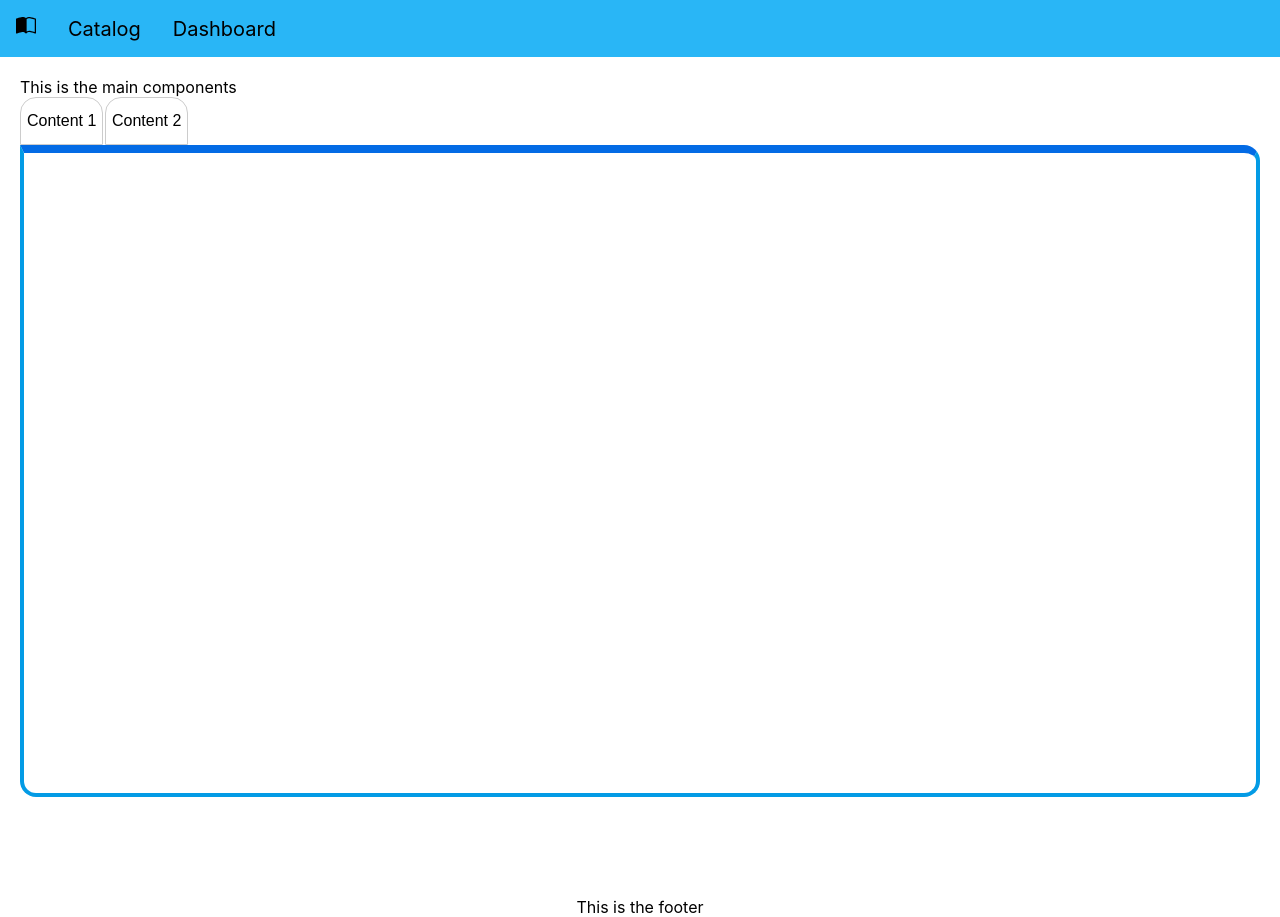
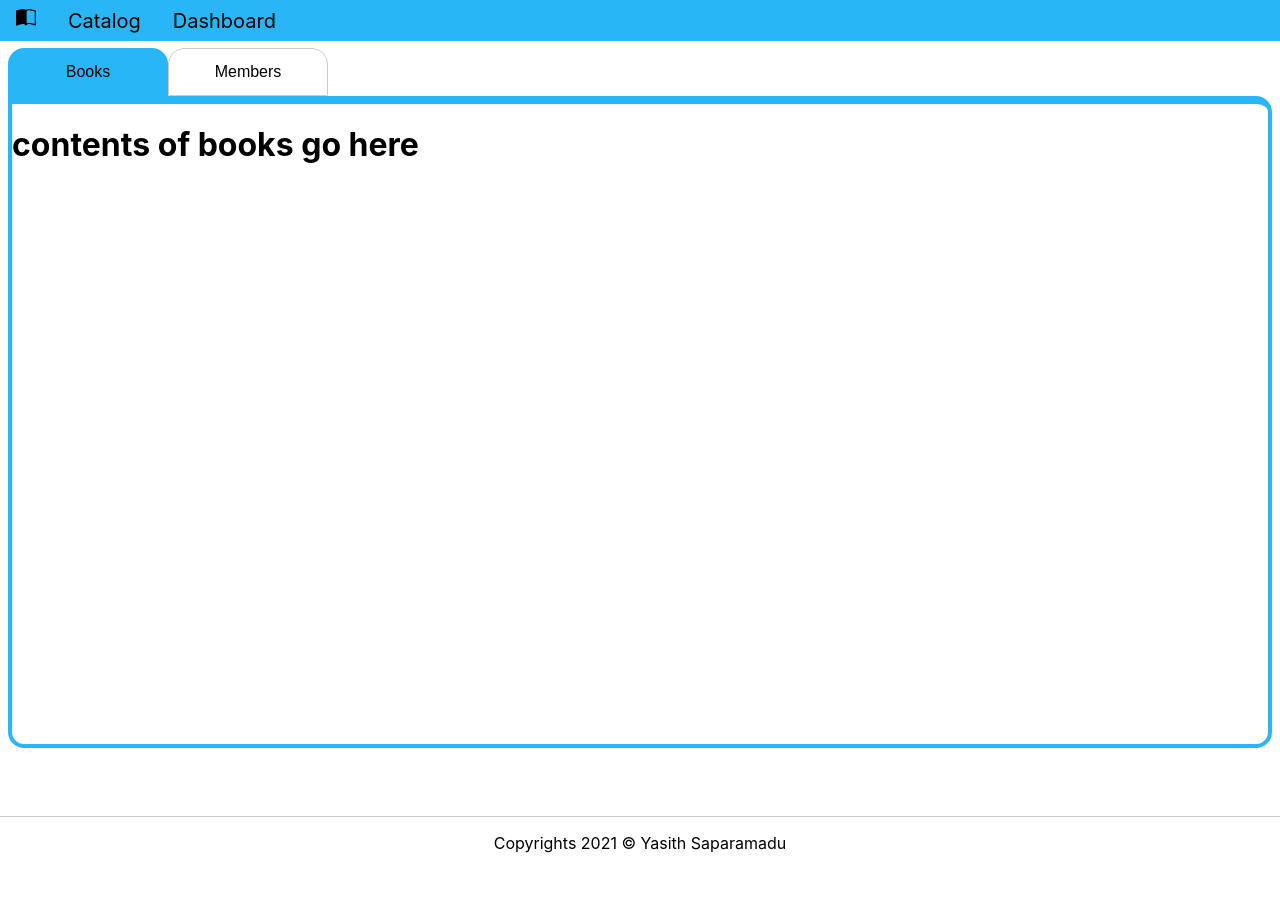
Before and after one commit to yasithSaparamadu/spark_lms, a React (Create React App) app: page / in a window 1280 px wide. After the commit the page ends 869 px from the top, so only its background shows below. Built offline with nearby package versions, Linux system fonts and the light colour scheme.

Commit message:
REgactor Tabs to have dynamic content and Refactor Footer

```diff
--- a/src/App.js
+++ b/src/App.js
@@ -1,7 +1,7 @@
 import { ThemeProvider } from "styled-components";
 import { BsBookHalf } from "react-icons/bs";
 
-import { Main, Footer } from "./components/Layout";
+import { Main, Footer, Header } from "./components/Layout";
 import { NavBar, NavItem, NavLink } from "./components/Navbar";
 
 import Dashboard from "./containers/Dashboard";
@@ -17,9 +17,12 @@ function App() {
     secondary: {
       main: "#fff",
     },
+    spacing: (factor) => `${factor * 8}px`,
   };
+
   return (
     <ThemeProvider theme={theme}>
+      <Header>
         <NavBar>
           <NavItem href="#">
             <NavLink>
@@ -33,11 +36,13 @@ function App() {
             <NavLink>Dashboard</NavLink>
           </NavItem>
         </NavBar>
+      </Header>
       <Main>
-        This is the main components
         <Dashboard />
       </Main>
-      <Footer>This is the footer</Footer>
+      <Footer>
+        Copyrights {new Date().getFullYear()} © Yasith Saparamadu{""}
+      </Footer>
     </ThemeProvider>
   );
 }
--- a/src/components/Layout.js
+++ b/src/components/Layout.js
@@ -1,11 +1,20 @@
 import styled from "styled-components";
 
+export const Header = styled.header`
+  height: 5vh;
+`;
+
 export const Main = styled.main`
-  min-height: 100vh;
-  padding: 2.5vh;
+  min-height: 95vh;
+  padding: ${(props) => props.theme.spacing(1)};
+  display: flex;
+  align-items: center;
+  flex-direction: column;
 `;
 
 export const Footer = styled.footer`
   display: flex;
   justify-content: center;
+  padding: 1em;
+  border-top: 1px solid #ccc;
 `;
--- a/src/components/Navbar.js
+++ b/src/components/Navbar.js
@@ -3,10 +3,14 @@ import styled from "styled-components";
 export const NavBar = styled.ul`
   list-style-type: none;
   margin: 0;
-  padding: 1em 0;
+  padding: ${(props) => props.theme.spacing(1)} 0;
   overflow: hidden;
   background-color: ${(props) => props.theme.primary.main};
   width: 100%;
+  position: fixed;
+  top: 0;
+  z-index: 1;
+  max-height: 5vh;
 `;
 
 export const NavItem = styled.li`
--- a/src/components/Tabs.js
+++ b/src/components/Tabs.js
@@ -1,9 +1,20 @@
+import { React, useState } from "react/cjs/react.development";
 import styled from "styled-components";
 
-export const Tabs = styled.div`
+export const TabsContainer = styled.div`
   overflow: hidden;
   background: #fff;
   heaight: 100%;
+  width: 100%;
+`;
+
+const TabButtonContainer = styled.div`
+  display: flex;
+
+  > * {
+    flex: 1 1 0;
+    max-width: 10em;
+  }
 `;
 
 export const Tab = styled.button`
@@ -11,23 +22,23 @@ export const Tab = styled.button`
   outline: none;
   cursor: pointer;
   position: relative;
-  margin-right: 0.1em;
   font-size: 1em;
   border: ${(props) => (props.active ? "" : "1px solid #ccc")};
   border-button: none;
-  background-color: ${(props) => (props.active ? "#039be5" : "#fff")};
+  background-color: ${(props) =>
+    props.active ? props.theme.primary.main : "#fff"};
   height: 3em;
-  color: ${(props) => (props.active ? "#fff" : "#000")};
+  color: ${(props) => props.theme.primary.textColor};
   border-top-left-radius: 1em;
   border-top-right-radius: 1em;
   :hover {
-    background-color: #4fc3f7;
+    background-color: ${(props) => props.theme.primary.ligt};
   }
 `;
 
-export const TabContent = styled.div`
-  border: 0.25em solid #039be5;
-  border-top: 0.5em solid #036be5;
+export const TabContents = styled.div`
+  border: 0.25em solid ${(props) => props.theme.primary.main};
+  border-top: 0.5em solid ${(props) => props.theme.primary.main};
   border-top-right-radius: 1em;
   border-bottom-right-radius: 1em;
   border-bottom-left-radius: 1em;
@@ -37,3 +48,33 @@ export const TabContent = styled.div`
 export const Content = styled.div`
   ${(props) => (props.active ? "" : "display: none")};
 `;
+
+export default function Tabs(props) {
+  const { contents } = props;
+
+  const [active, setActive] = useState(0);
+
+  const handleClick = (event) => {
+    const index = parseInt(event.target.id, 0);
+    if (index !== active) {
+      setActive(index);
+    }
+  };
+
+  return (
+    <TabsContainer>
+      <TabButtonContainer>
+        {contents.map((content, index) => (
+          <Tab onClick={handleClick} active={active === index} id={index}>
+            {content.title}
+          </Tab>
+        ))}
+      </TabButtonContainer>
+      <TabContents>
+        {contents.map((content, index) => (
+          <Content active={active === index}>{content.elements}</Content>
+        ))}
+      </TabContents>
+    </TabsContainer>
+  );
+}
--- a/src/containers/Dashboard.js
+++ b/src/containers/Dashboard.js
@@ -1,35 +1,16 @@
-import React, { useState } from "react";
+import React from "react";
 
-import { Content, Tab, TabContent, Tabs } from "../components/Tabs";
+import Tabs from "../components/Tabs";
 
 const Dashboard = () => {
-  const [active, setActive] = useState();
-
-  const handleClick = (event) => {
-    const index = parseInt(event.target.id, 0);
-    if (index !== active) {
-      setActive(index);
-    }
-  };
+  const contents = [
+    { title: "Books", elements: <h1>contents of books go here</h1> },
+    { title: "Members", elements: <h1>contents of members go here</h1> },
+  ];
 
   return (
-    <Tabs>
-      <Tab id={0} onClick={handleClick} active={active === 0}>
-        Content 1
-      </Tab>
-      <Tab id={1} onClick={handleClick} active={active === 1}>
-        Content 2
-      </Tab>
-      <TabContent>
-        <Content active={active === 0}>
-          <h1>Content 1</h1>
-        </Content>
-        <Content active={active === 1}>
-          <h1>Content 2</h1>
-        </Content>
-      </TabContent>
-    </Tabs>
-  );
+  <Tabs contents={contents} />
+    );
 };
 
 export default Dashboard;
```
Lines whose indentation alone changed are shown as unchanged.
